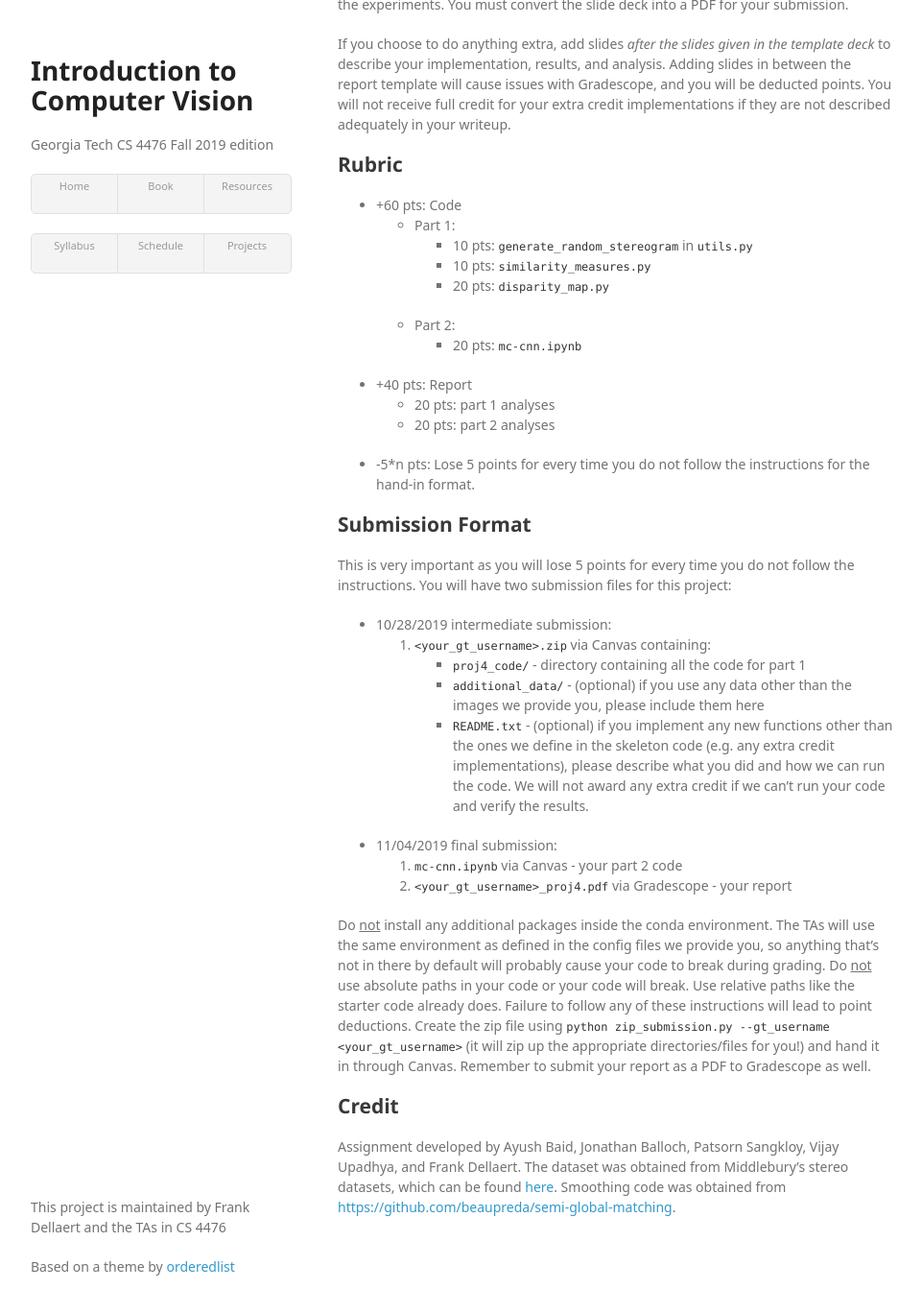
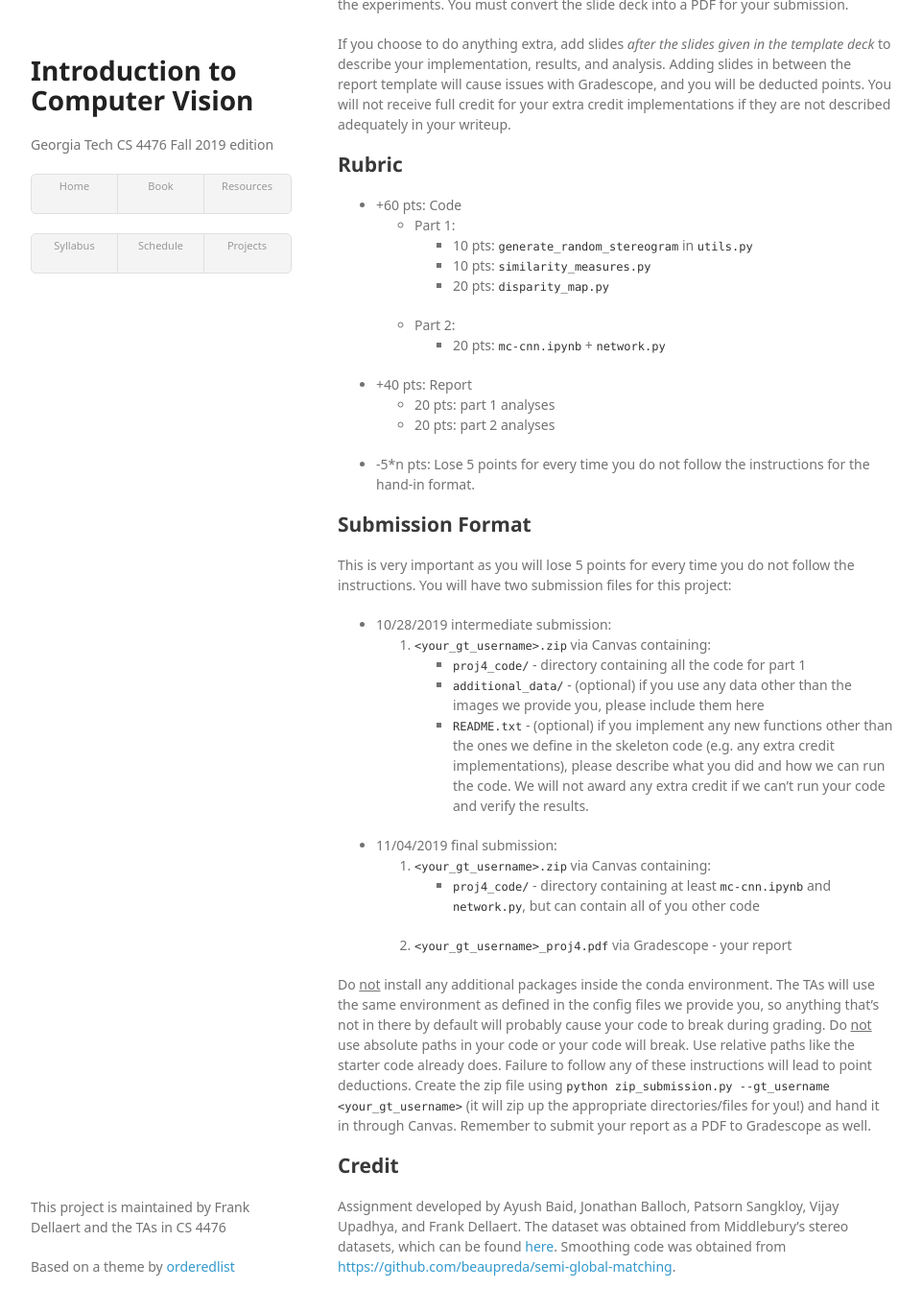
Before and after one commit to dellaert/19F-4476, a Jekyll site: the page built from proj4.md, in a window 1280 px wide and 1400 px high, scrolled down 1226 px. Shown: the top 1368 px of the window at 96% size, without its empty margins (158-1119 px from the left). Built offline with Jekyll 4.4.1, drawn with Linux system fonts in a browser that asks for light colours; some web fonts are replaced; before the commit the page ends 2564 px from its top, so only the background shows below that.

Commit message:
Modifying submission details

```diff
--- a/proj4.md
+++ b/proj4.md
@@ -45,7 +45,7 @@ If you choose to do anything extra, add slides _after the slides given in the te
     * 10 pts: `similarity_measures.py`
     * 20 pts: `disparity_map.py`
   * Part 2:
-    * 20 pts: `mc-cnn.ipynb`
+    * 20 pts: `mc-cnn.ipynb` + `network.py`
 * +40 pts: Report
   * 20 pts: part 1 analyses
   * 20 pts: part 2 analyses
@@ -60,7 +60,8 @@ This is very important as you will lose 5 points for every time you do not follo
     * `additional_data/` - (optional) if you use any data other than the images we provide you, please include them here
     * `README.txt` - (optional) if you implement any new functions other than the ones we define in the skeleton code (e.g. any extra credit implementations), please describe what you did and how we can run the code. We will not award any extra credit if we can't run your code and verify the results.
 * 11/04/2019 final submission:
-  1. `mc-cnn.ipynb` via Canvas - your part 2 code
+  1. `<your_gt_username>.zip` via Canvas containing:
+    * `proj4_code/` - directory containing at least `mc-cnn.ipynb` and `network.py`, but can contain all of you other code
   2. `<your_gt_username>_proj4.pdf` via Gradescope - your report
 
 Do <u>not</u> install any additional packages inside the conda environment. The TAs will use the same environment as defined in the config files we provide you, so anything that's not in there by default will probably cause your code to break during grading. Do <u>not</u> use absolute paths in your code or your code will break. Use relative paths like the starter code already does. Failure to follow any of these instructions will lead to point deductions. Create the zip file using `python zip_submission.py --gt_username <your_gt_username>` (it will zip up the appropriate directories/files for you!) and hand it in through Canvas. Remember to submit your report as a PDF to Gradescope as well.
```
